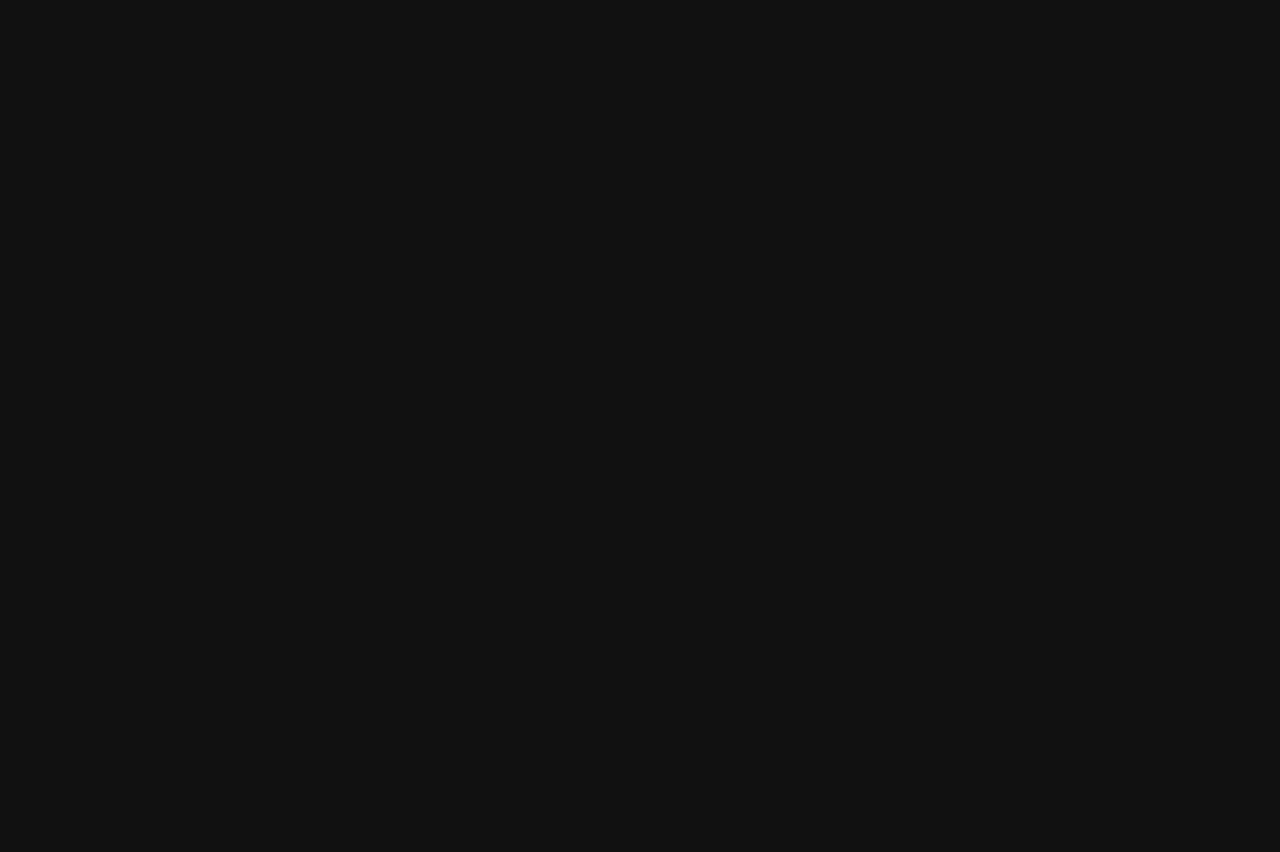
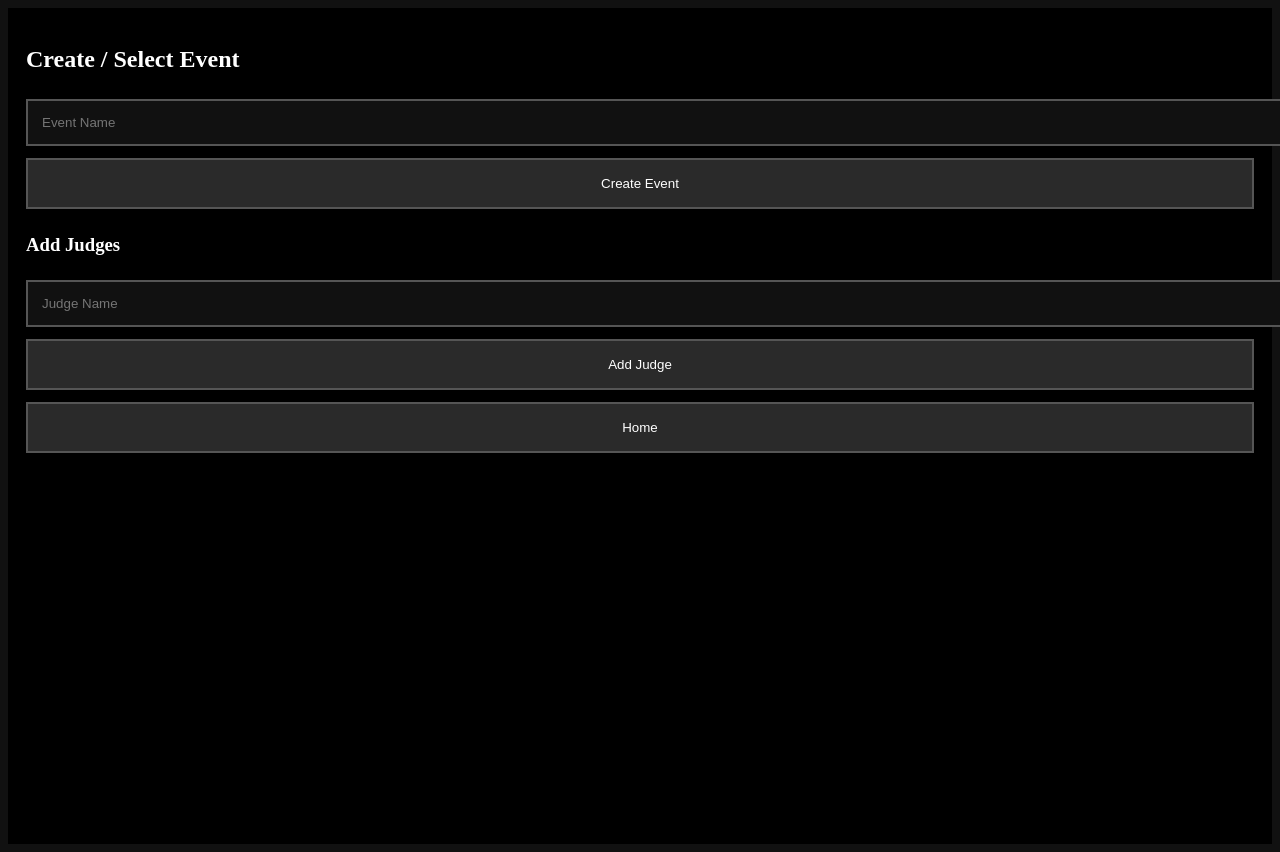
Before and after one commit to Les134/Autofest-2026-Final-App, a React (Create React App) app: page / in a window 1280 px wide. Both pictures are taken after a click on the button "Event / Judge Login". Before the commit the page ends 800 px from the top, so only its background shows below. Built offline with nearby package versions, Linux system fonts and the light colour scheme.

Commit message:
Update App.js

```diff
--- a/src/App.js
+++ b/src/App.js
@@ -6,8 +6,6 @@ export default function App() {
   const [boardType, setBoardType] = useState("overall");
 
   const [events, setEvents] = useState({});
-  const [lockedEvents, setLockedEvents] = useState({});
-
   const [selectedEvent, setSelectedEvent] = useState("");
   const [selectedJudge, setSelectedJudge] = useState("");
 
@@ -45,6 +43,26 @@ export default function App() {
     scoreBtn:{width:"44px",height:"44px",background:"#2a2a2a",border:"2px solid #555",color:"#fff"}
   };
 
+  // ✅ CREATE EVENT
+  function createEvent(){
+    if(!eventName) return;
+    setEvents(prev => ({ ...prev, [eventName]: [] }));
+    setSelectedEvent(eventName);
+    setEventName("");
+  }
+
+  // ✅ ADD JUDGE
+  function addJudge(){
+    if(!selectedEvent || !newJudge) return;
+
+    setEvents(prev => ({
+      ...prev,
+      [selectedEvent]: [...(prev[selectedEvent] || []), newJudge]
+    }));
+
+    setNewJudge("");
+  }
+
   function setScore(cat,val){
     setScores(prev=>({...prev,[cat]:val}));
   }
@@ -66,6 +84,8 @@ export default function App() {
   }
 
   function submitScore(){
+    if(!selectedEvent || !selectedJudge) return alert("Select Event & Judge");
+
     setResults(prev=>[
       ...prev,
       { event:selectedEvent, car, gender, carClass, total: totalScore(), deductions }
@@ -104,12 +124,9 @@ export default function App() {
   if(screen==="home"){
     return(
       <div style={styles.container}>
-
         <h1>🔥 AUTOFEST 🔥</h1>
 
-        {/* 🔴 BIG SCORE BUTTON */}
-        <button
-          style={{
+        <button style={{
           padding:"32px",
           marginBottom:"12px",
           background:"#ff2a2a",
@@ -155,20 +172,65 @@ export default function App() {
         <button style={styles.button} onClick={()=>{setBoardType("top30");setScreen("leaderboard");}}>
           Top 30 Finals
         </button>
-
       </div>
     );
   }
 
-  // ================= (ALL OTHER SCREENS UNCHANGED) =================
+  // ================= SETUP =================
+  if(screen==="judge"){
+    return(
+      <div style={styles.container}>
+        <h2>Create / Select Event</h2>
 
+        <input style={styles.input}
+          value={eventName}
+          onChange={(e)=>setEventName(e.target.value)}
+          placeholder="Event Name"
+        />
+
+        <button style={styles.button} onClick={createEvent}>Create Event</button>
+
+        {Object.keys(events).map(e=>(
+          <button key={e} style={styles.button}
+            onClick={()=>setSelectedEvent(e)}>
+            {e}
+          </button>
+        ))}
+
+        <h3>Add Judges</h3>
+
+        <input style={styles.input}
+          value={newJudge}
+          onChange={(e)=>setNewJudge(e.target.value)}
+          placeholder="Judge Name"
+        />
+
+        <button style={styles.button} onClick={addJudge}>Add Judge</button>
+
+        {events[selectedEvent]?.map(j=>(
+          <button key={j} style={styles.button}
+            onClick={()=>{
+              setSelectedJudge(j);
+              setScreen("score");
+            }}>
+            {j}
+          </button>
+        ))}
+
+        <button style={styles.button} onClick={()=>setScreen("home")}>Home</button>
+      </div>
+    );
+  }
+
+  // ================= SCORE =================
   if(screen==="score"){
     return(
       <div style={styles.container}>
         <h2>{selectedEvent}</h2>
         <h3>{selectedJudge}</h3>
 
-        <input style={styles.input} value={car}
+        <input style={styles.input}
+          value={car}
           onChange={(e)=>setCar(e.target.value)}
           placeholder="Car No / Rego"
         />
@@ -226,27 +288,5 @@ export default function App() {
     );
   }
 
-  if(screen==="leaderboard"){
-    let data = combineScores(getEventResults());
-
-    if(boardType==="female") data = data.filter(r=>r.gender==="F");
-    if(boardType==="top30") data = sort(data).slice(0,30);
-    if(boardType==="top150") data = sort(data).slice(0,150);
-
-    return(
-      <div style={styles.container}>
-        <h2>{boardType} Leaderboard</h2>
-
-        <button style={styles.button} onClick={printPage}>Print</button>
-
-        {sort(data).map((r,i)=>(
-          <div key={i}>#{i+1}{r.gender} | {r.car} | {r.carClass} | {r.total}</div>
-        ))}
-
-        <button style={styles.button} onClick={()=>setScreen("home")}>Home</button>
-      </div>
-    );
-  }
-
   return null;
 }
```
Lines whose indentation alone changed are shown as unchanged.
